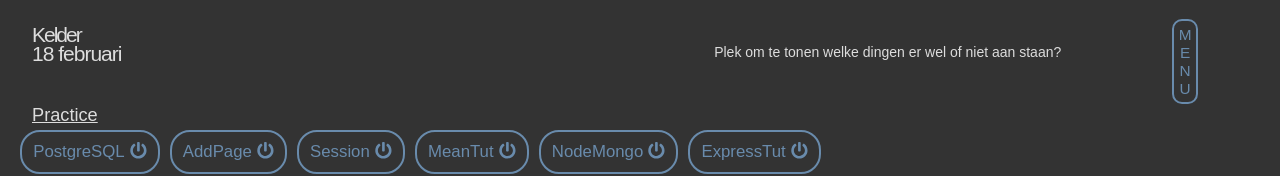
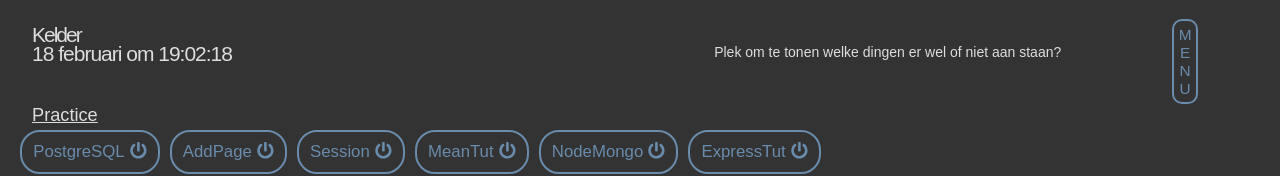
Before and after one commit to ASdeWekker/kelder, a React (Create React App) app in the folder client/: page / in a window 1280 px wide. Shown: the top 176 px of the page. Built offline with nearby package versions, Linux system fonts and the light colour scheme.

Commit message:
did some more menu stuff

```diff
--- a/client/src/components/HeaderAndMenu.js
+++ b/client/src/components/HeaderAndMenu.js
@@ -3,7 +3,7 @@ import React, { Component } from "react"
 class HeaderAndMenu extends Component {
 	constructor(props) {
 		super()
-		this.dateStringOptions = { month: "long", day: "numeric" }
+		this.dateStringOptions = { month: "long", day: "numeric", hour: "numeric", minute: "numeric", second: "numeric" }
 		this.state = {
 			menuActive: false,
 			date: new Date()
@@ -35,11 +35,11 @@ class HeaderAndMenu extends Component {
 	render() {
 		return (
 			<header className="header">
-				<div className={this.state.menuActive ? "right-menu-active right-menu" : "right-menu"}>
-					<div className={this.state.menuActive ? "right-menu--container right-menu-container-active" : "right-menu--container"}>
+				<div className={this.state.menuActive ? "right-menu right-menu-active" : "right-menu"}>
+					<div className="right-menu--container">
 						<div className="right-menu--container--outside-menu" onClick={this.handleClick}></div>
 						<div className="right-menu--container--menu">
-							<h1 className="right-menu--container--menu--h1" onClick={this.handleClick}>Menutjih</h1>
+							<h1 className="right-menu--container--menu--h1">Menutjih</h1>
 							<h6 className="right-menu--container--menu--version-number">Version:&nbsp;
 								<em>{this.versionNumber}</em>
 							</h6>
@@ -52,9 +52,6 @@ class HeaderAndMenu extends Component {
 							<h1 className="header--container--left--wrapper--text">Kelder</h1>
 							<h2 className="header--container--left--wrapper--date">
 								{this.state.date.toLocaleDateString("nl-NL", this.dateStringOptions)}
-							</h2>
-							<h2 className="header--container--left--wrapper--date">
-
 							</h2>
 						</div>
 					</div>
--- a/client/src/index.css
+++ b/client/src/index.css
@@ -1,17 +1,17 @@
 @keyframes right-menu-slide-in {
   0% {
-    left: 700px;
+    width: 0;
   }
   100% {
-    left: 0;
+    width: 100vw;
   }
 }
 @keyframes right-menu-slide-out {
   0% {
-    left: 0;
+    width: 100vw;
   }
   100% {
-    left: 700px;
+    width: 0;
   }
 }
 *, *:before, *:after {
@@ -20,11 +20,11 @@
 
 html, body, #root, .App {
   background: #333;
-  height: 100%;
+  height: 100vh;
   margin: 0;
   overflow: hidden;
   padding: 0;
-  width: 100%;
+  width: 100vw;
 }
 
 button {
@@ -50,37 +50,37 @@ html {
 html body #root .App .header {
   height: auto;
   min-height: 100px;
-  width: 100%;
+  width: 100vw;
 }
 html body #root .App .header .right-menu {
-  animation: right-menu-slide-out 1s ease-out;
   background: none;
-  height: 100%;
+  height: 100vh;
+  overflow: hidden;
   position: absolute;
-  right: 100vw;
-  width: 100%;
+  right: 0;
+  width: 0;
   z-index: 9999;
 }
 html body #root .App .header .right-menu--container, html body #root .App .header .right-menu--container--outside-menu, html body #root .App .header .right-menu--container--menu {
   float: left;
-  height: 100%;
+  height: 100vh;
 }
 html body #root .App .header .right-menu--container {
   background: rgba(0, 0, 0, 0.7);
-  width: 100%;
+  width: 100vw;
 }
 html body #root .App .header .right-menu--container--outside-menu {
-  width: 20%;
+  width: 20vw;
 }
 html body #root .App .header .right-menu--container--menu {
   background: #333;
   position: absolute;
   right: 0;
-  width: 80%;
+  width: 80vw;
 }
 html body #root .App .header .right-menu--container--menu--h1 {
   margin: 16px;
-  width: 90%;
+  width: 90vw;
 }
 html body #root .App .header .right-menu--container--menu--version-number {
   bottom: 10px;
@@ -95,6 +95,7 @@ html body #root .App .header .right-menu--container--menu--version-number em {
 html body #root .App .header .right-menu-active {
   animation: right-menu-slide-in 0.6s ease-out;
   right: 0;
+  width: 100vw;
 }
 html body #root .App .header--container {
   clear: both;
--- a/client/src/index.sass
+++ b/client/src/index.sass
@@ -20,15 +20,15 @@ $marginLeft: 32px
 // Sliding out the menu.
 @keyframes right-menu-slide-in
 	0%
-		left: 700px
+		width: 0
 	100%
-		left: 0
+		width: 100vw
 
 @keyframes right-menu-slide-out
 	0%
-		left: 0
+		width: 100vw
 	100%
-		left: 700px
+		width: 0
 
 
 // Standard styles for the main containers.
@@ -37,11 +37,11 @@ $marginLeft: 32px
 
 html, body, #root, .App
 	background: $bg
-	height: 100%
+	height: 100vh
 	margin: 0
 	overflow: hidden
 	padding: 0
-	width: 100%
+	width: 100vw
 
 button
 	background: none
@@ -69,37 +69,38 @@ html
 				.header
 					height: auto
 					min-height: $headerHeight
-					width: 100%
+					width: 100vw
 
 					.right-menu
-						animation: right-menu-slide-out 1s ease-out
+						// animation: right-menu-slide-out 1s ease-out
 						background: none
-						height: 100%
+						height: 100vh
+						overflow: hidden
 						position: absolute
-						right: 100vw
-						width: 100%
+						right: 0
+						width: 0
 						z-index: 9999
 
 						&--container, &--container--outside-menu, &--container--menu
 							float: left
-							height: 100%
+							height: 100vh
 
 						&--container
 							background: rgba(0,0,0,0.7)
-							width: 100%
+							width: 100vw
 
 							&--outside-menu
-								width: 20%
+								width: 20vw
 
 							&--menu
 								background: $bg
 								position: absolute
 								right: 0
-								width: 80%
+								width: 80vw
 
 								&--h1
 									margin: 16px
-									width: 90%
+									width: 90vw
 
 								&--version-number
 									bottom: 10px
@@ -114,6 +115,7 @@ html
 					.right-menu-active
 						animation: right-menu-slide-in 0.6s ease-out
 						right: 0
+						width: 100vw
 
 					&--container
 						clear: both
```
